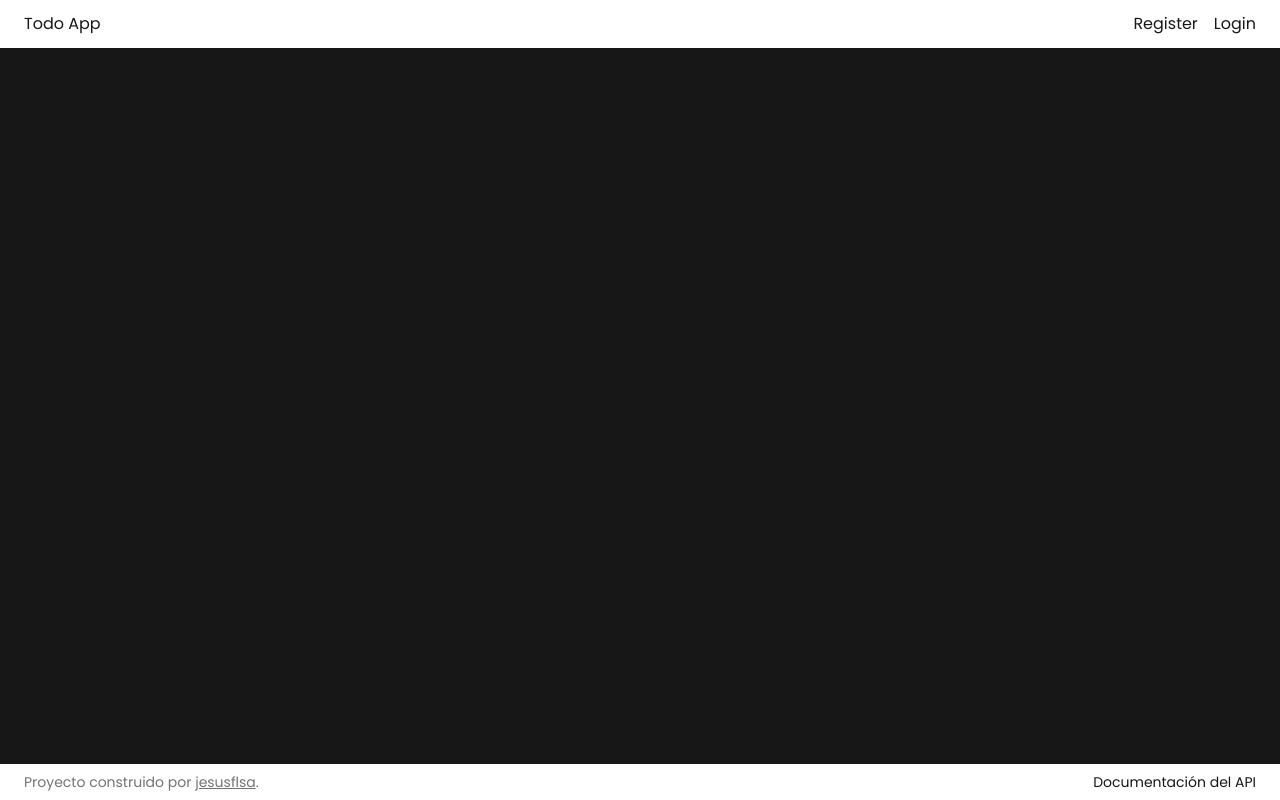
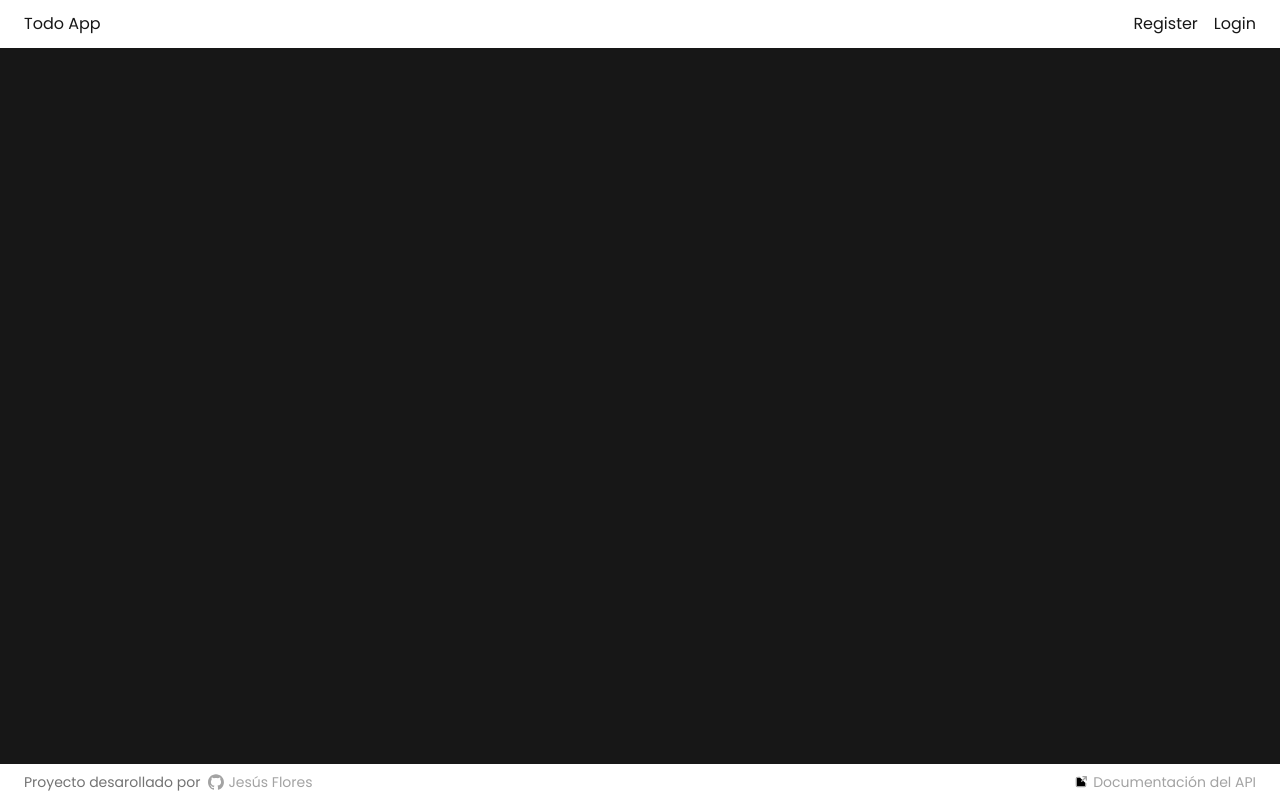
Before and after one commit to jesusflsa/tasks-app, a Next.js app: page / in a window 1280 px wide. Built offline with nearby package versions, Linux system fonts and the light colour scheme; no server answers.

Commit message:
update: footer ui

```diff
--- a/src/components/layout/Footer.tsx
+++ b/src/components/layout/Footer.tsx
@@ -1,21 +1,32 @@
+const { API_URL } = process.env;
+
+import ExternalLink from "@/ui/icons/ExternalLink";
+import GithubIcon from "@/ui/icons/GithubIcon";
 import Link from "next/link";
 
 export default function Footer() {
   return (
     <footer className="px-6 py-2 text-sm flex justify-between">
-      <p className="text-neutral-500">
-        Proyecto construido por{" "}
+      <p className="text-neutral-500 flex gap-2">
+        Proyecto desarollado por{" "}
         <Link
-          className="underline hover:text-neutral-300"
+          className="text-neutral-400 hover:text-neutral-300 transition-colors flex gap-1 items-center"
           href="https://github.com/jesusflsa"
           target="_blank"
         >
-          jesusflsa
+          <GithubIcon className="w-4 inline-block" />
+          <span>Jesús Flores</span>
         </Link>
-        .
       </p>
       <div>
-        <p>Documentación del API <Link href=""></Link></p>
+        <Link
+          href={`${API_URL}/swagger-ui/index.html`}
+          className="flex gap-1 text-neutral-400 hover:text-neutral-300"
+          target="_blank"
+        >
+          <ExternalLink className="w-4 inline-block" />
+          <span>Documentación del API</span>
+        </Link>
       </div>
     </footer>
   );
--- a/src/ui/icons/ExternalLink.tsx
+++ b/src/ui/icons/ExternalLink.tsx
@@ -1,18 +1,17 @@
-export default function ExternalLink() {
+export default function ExternalLink({ className }: { className?: string }) {
   return (
     <svg
       viewBox="0 0 24 24"
-      fill="currentColor"
       xmlns="http://www.w3.org/2000/svg"
+      className={className}
     >
       <g id="Interface / External_Link">
         <path
-          id="Vector"
           d="M10.0002 5H8.2002C7.08009 5 6.51962 5 6.0918 5.21799C5.71547 5.40973 5.40973 5.71547 5.21799 6.0918C5 6.51962 5 7.08009 5 8.2002V15.8002C5 16.9203 5 17.4801 5.21799 17.9079C5.40973 18.2842 5.71547 18.5905 6.0918 18.7822C6.5192 19 7.07899 19 8.19691 19H15.8031C16.921 19 17.48 19 17.9074 18.7822C18.2837 18.5905 18.5905 18.2839 18.7822 17.9076C19 17.4802 19 16.921 19 15.8031V14M20 9V4M20 4H15M20 4L13 11"
-          stroke="#000000"
-          stroke-width="2"
-          stroke-linecap="round"
-          stroke-linejoin="round"
+          stroke="currentColor"
+          strokeWidth="2"
+          strokeLinecap="round"
+          strokeLinejoin="round"
         />
       </g>
     </svg>
--- /dev/null
+++ b/src/ui/icons/GithubIcon.tsx
@@ -0,0 +1,16 @@
+export default function GithubIcon({ className }: { className?: string }) {
+  return (
+    <svg
+      viewBox="0 -3.5 256 256"
+      xmlns="http://www.w3.org/2000/svg"
+      preserveAspectRatio="xMinYMin meet"
+      className={className}
+    >
+      <g fill="currentColor">
+        <path d="M127.505 0C57.095 0 0 57.085 0 127.505c0 56.336 36.534 104.13 87.196 120.99 6.372 1.18 8.712-2.766 8.712-6.134 0-3.04-.119-13.085-.173-23.739-35.473 7.713-42.958-15.044-42.958-15.044-5.8-14.738-14.157-18.656-14.157-18.656-11.568-7.914.872-7.752.872-7.752 12.804.9 19.546 13.14 19.546 13.14 11.372 19.493 29.828 13.857 37.104 10.6 1.144-8.242 4.449-13.866 8.095-17.05-28.32-3.225-58.092-14.158-58.092-63.014 0-13.92 4.981-25.295 13.138-34.224-1.324-3.212-5.688-16.18 1.235-33.743 0 0 10.707-3.427 35.073 13.07 10.17-2.826 21.078-4.242 31.914-4.29 10.836.048 21.752 1.464 31.942 4.29 24.337-16.497 35.029-13.07 35.029-13.07 6.94 17.563 2.574 30.531 1.25 33.743 8.175 8.929 13.122 20.303 13.122 34.224 0 48.972-29.828 59.756-58.22 62.912 4.573 3.957 8.648 11.717 8.648 23.612 0 17.06-.148 30.791-.148 34.991 0 3.393 2.295 7.369 8.759 6.117 50.634-16.879 87.122-64.656 87.122-120.973C255.009 57.085 197.922 0 127.505 0" />
+
+        <path d="M47.755 181.634c-.28.633-1.278.823-2.185.389-.925-.416-1.445-1.28-1.145-1.916.275-.652 1.273-.834 2.196-.396.927.415 1.455 1.287 1.134 1.923M54.027 187.23c-.608.564-1.797.302-2.604-.589-.834-.889-.99-2.077-.373-2.65.627-.563 1.78-.3 2.616.59.834.899.996 2.08.36 2.65M58.33 194.39c-.782.543-2.06.034-2.849-1.1-.781-1.133-.781-2.493.017-3.038.792-.545 2.05-.055 2.85 1.07.78 1.153.78 2.513-.019 3.069M65.606 202.683c-.699.77-2.187.564-3.277-.488-1.114-1.028-1.425-2.487-.724-3.258.707-.772 2.204-.555 3.302.488 1.107 1.026 1.445 2.496.7 3.258M75.01 205.483c-.307.998-1.741 1.452-3.185 1.028-1.442-.437-2.386-1.607-2.095-2.616.3-1.005 1.74-1.478 3.195-1.024 1.44.435 2.386 1.596 2.086 2.612M85.714 206.67c.036 1.052-1.189 1.924-2.705 1.943-1.525.033-2.758-.818-2.774-1.852 0-1.062 1.197-1.926 2.721-1.951 1.516-.03 2.758.815 2.758 1.86M96.228 206.267c.182 1.026-.872 2.08-2.377 2.36-1.48.27-2.85-.363-3.039-1.38-.184-1.052.89-2.105 2.367-2.378 1.508-.262 2.857.355 3.049 1.398" />
+      </g>
+    </svg>
+  );
+}
```
